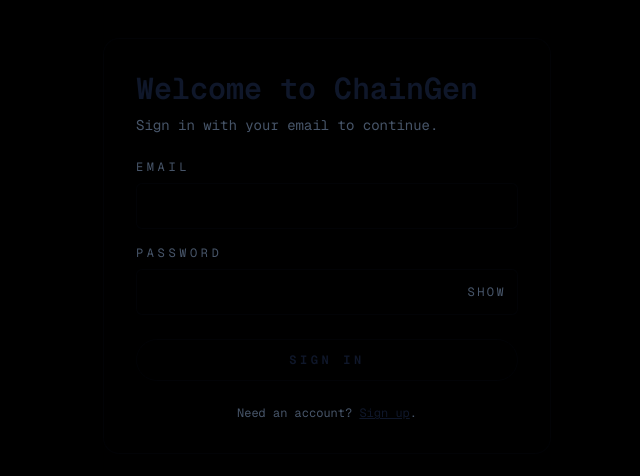
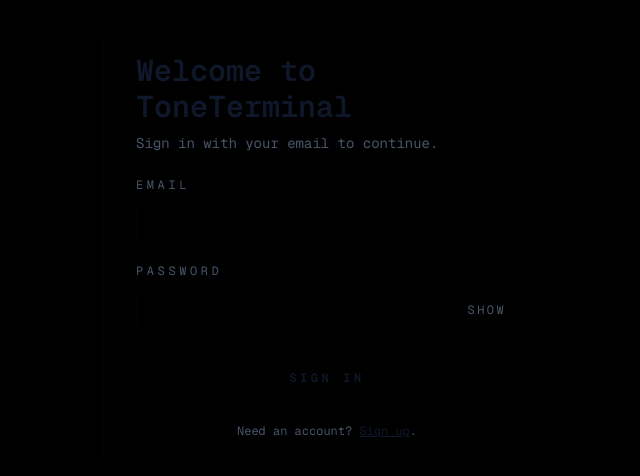
Before and after one commit to evandayton762-tech/toneterminal, a Next.js app: page /auth in a window 1280 px wide. Shown: the part 154-630 px from the top of the page, without its empty margins (313-953 px from the left). Built offline with nearby package versions, Linux system fonts and the light colour scheme; no server answers.

Commit message:
Update auth headline to ToneTerminal

```diff
--- a/src/app/auth/page.tsx
+++ b/src/app/auth/page.tsx
@@ -63,7 +63,7 @@
   return (
     <div className="relative flex min-h-screen items-center justify-center bg-black text-white">
       <div className="w-full max-w-md rounded-2xl border border-white/15 bg-black/60 p-8 shadow-lg shadow-black/40 backdrop-blur">
-        <h1 className="text-3xl font-semibold">Welcome to ChainGen</h1>
+        <h1 className="text-3xl font-semibold">Welcome to ToneTerminal</h1>
         <p className="mt-2 text-sm text-slate-400">
           {mode === "signin"
             ? "Sign in with your email to continue."
```
